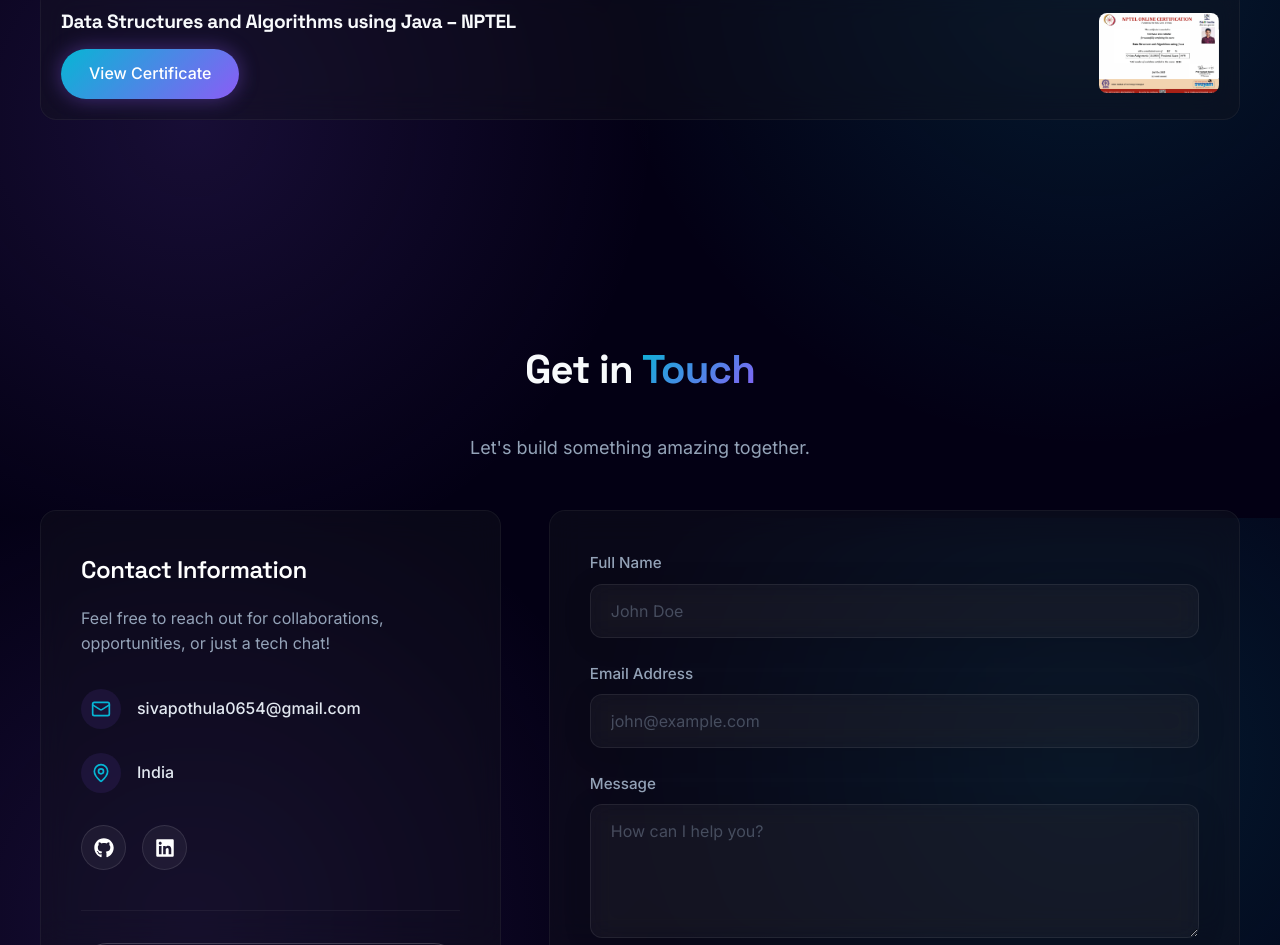
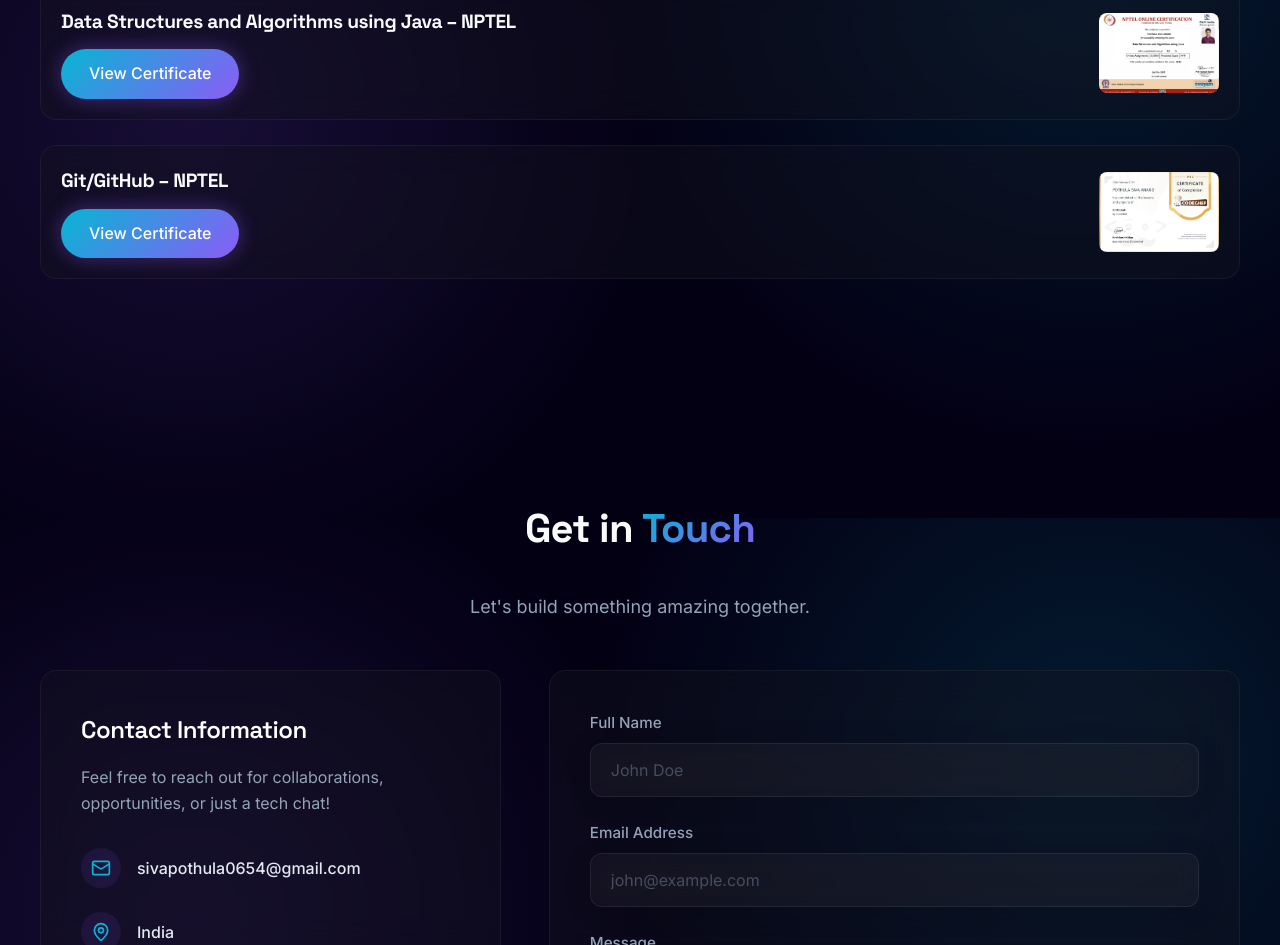
Before and after one commit to sivapothula000/portfolio, a React (Vite) app: page / in a window 1280 px wide. Shown: the part 5882-6827 px from the top of the page. Built offline with nearby package versions, Linux system fonts and the light colour scheme.

Commit message:
github certificate is added

```diff
--- a/src/components/Certifications.jsx
+++ b/src/components/Certifications.jsx
@@ -8,6 +8,7 @@ import humanComputerInteractionImg from '../assets/humanComputerInteraction.webp
 import cloudComputingImg from '../assets/cloudComputing.webp';
 import largeLanguageModelImg from '../assets/largeLanguageModel.webp';
 import dataStructuresImg from '../assets/dataStructuresAndAlgorithms.webp';
+import gitImg from '../assets/github.webp';
 const certifications = [
   {
     title: 'Joy of Computing Using Python – NPTEL',
@@ -31,6 +32,10 @@ const certifications = [
     title: 'Data Structures and Algorithms using Java – NPTEL',
     image: dataStructuresImg,
     link: '/Data_Structure_and_Algorithms_using_Java(NPTEL).pdf'
+  },{
+    title: 'Git/GitHub – NPTEL',
+    image: gitImg,
+    link: '/GitHub(CodeChef).pdf'
   }
 ];
 
```
Also changed, not shown: src/assets/github.webp (added), 1 other file (tests, documents, lock files or other folders).
